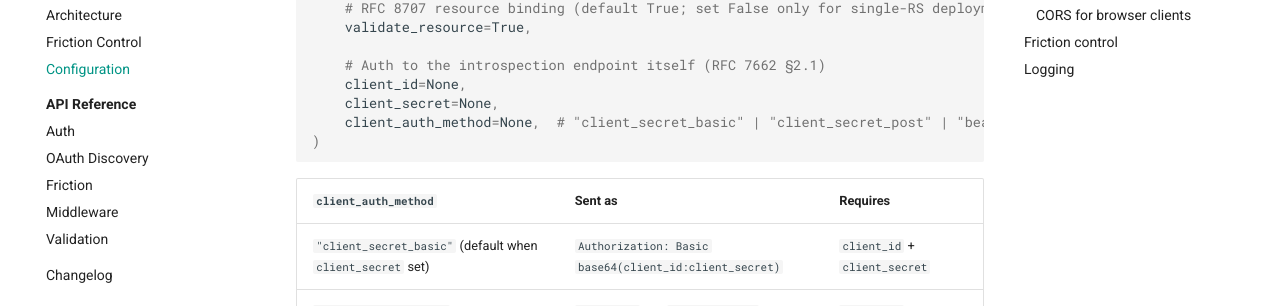
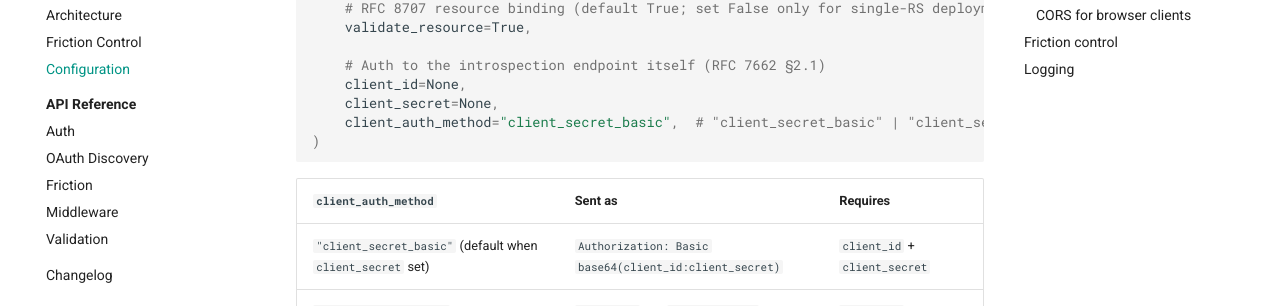
Before and after one commit to brooksmcmillin/mcp-authflow-resource, an MkDocs documentation site: the page built from docs/configuration.md, in a window 1280 px wide and 900 px high, scrolled down 403 px. Shown: the part 147-453 px from the top of the window. Built offline with MkDocs 1.6.1 and Material for MkDocs 9.7.7, drawn with Linux system fonts in a browser that asks for light colours; comment, search, counter and statistics services are not loaded.

Commit message:
docs: fix client_auth_method default in configuration example (#62)
The token verification example passed client_auth_method=None, but the
actual default is 'client_secret_basic' and ClientAuthMethod is a Literal
that excludes None, so None would be a type error. Use the real default.

Fixes #23

````diff
--- a/docs/configuration.md
+++ b/docs/configuration.md
@@ -17,7 +17,7 @@ verifier = IntrospectionTokenVerifier(
     # Auth to the introspection endpoint itself (RFC 7662 §2.1)
     client_id=None,
     client_secret=None,
-    client_auth_method=None,  # "client_secret_basic" | "client_secret_post" | "bearer" | "none"
+    client_auth_method="client_secret_basic",  # "client_secret_basic" | "client_secret_post" | "bearer" | "none"
 )
 ```
 
````
